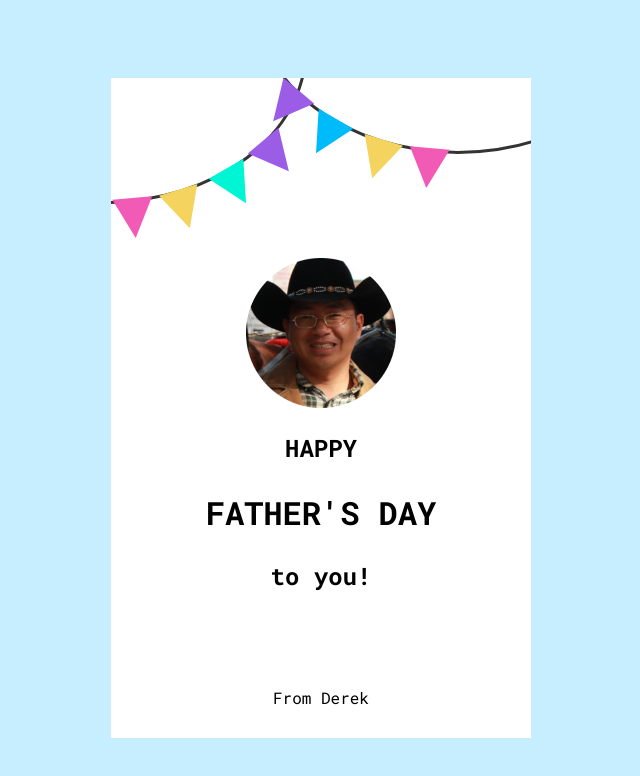
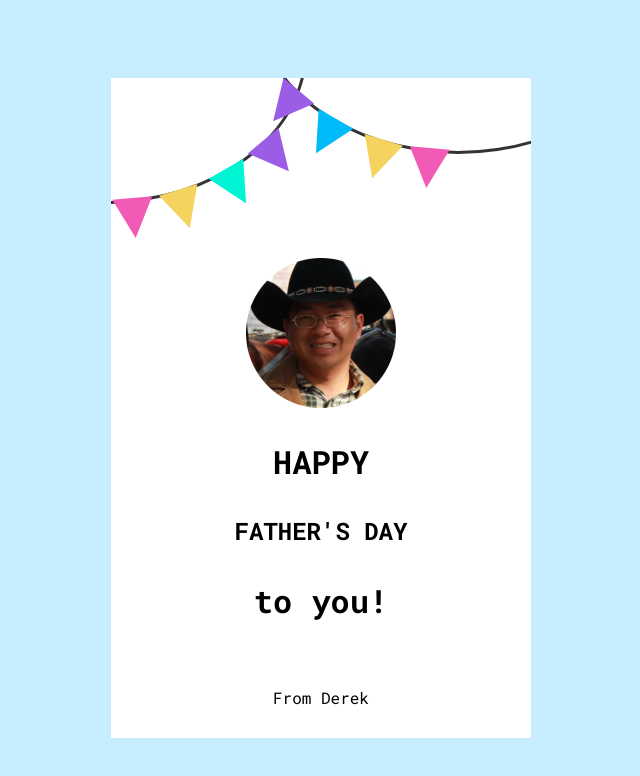
Before and after one commit to DereC4/DadBirthdayCard, a plain HTML site: page index.html in a window 1280 px wide. Shown: the whole page, without its empty margins (319-959 px from the left). Drawn offline with Linux system fonts and the light colour scheme.

Commit message:
WE FINALLY FIXED THE OVERFLOW AND BACKFACE BUG AARGHGHGHGH

```diff
--- a/index.html
+++ b/index.html
@@ -25,9 +25,9 @@
             </div>
             <img src="./assets/dadHeadshot.png" alt="Circular photo of my dad" class="dadHeadShot">
             <div class="outside-text">
-                <h3>HAPPY</h3>
-                <h2>FATHER'S DAY</h2>
-                <h3>to you!</h3>
+                <h3 class="text">HAPPY</h3>
+                <h2 class="text">FATHER'S DAY</h2>
+                <h3 class="text">to you!</h3>
             </div>
             <div class="foot">
                 From Derek
--- a/styles.css
+++ b/styles.css
@@ -1,14 +1,6 @@
 :root {
     --background: #c7eeff;
     font-family: 'Roboto Mono';
-}
-
-h3 {
-    font-size: 24px;
-}
-
-h2 {
-    font-size: 32px;
 }
 
 body {
@@ -22,7 +14,6 @@ body {
 .birthdayCard {
     background-color: #fff;
     position: relative;
-    transform-style: preserve-3d;
     transform: perspective(2500px);
     transition: 4s;
 }
@@ -42,12 +33,28 @@ body {
     display: flex;
     flex-direction: column;
     align-items: center;
-    overflow: hidden;
     transition: .4s;
     transform-origin: left;
-    transform-style: preserve-3d;
     width: 360px;
     height: 600px;
+    transform-style: preserve-3d;
+}
+
+.deco {
+    position: absolute;
+    background-color: transparent;
+    padding: 30px;
+    transition: .4s;
+    transform-origin: left;
+    width: 360px;
+    height: 600px;
+    overflow: hidden;
+    z-index: -3;
+    top: 0;
+}
+
+.text {
+    backface-visibility: hidden;
 }
 
 .wrap-deco {
@@ -139,8 +146,17 @@ body {
     backface-visibility: hidden;
 }
 
+.outside-text h2 {
+    font-size: 24px;
+}
+
+.outside-text h3 {
+    font-size: 32px;
+}
+
 .foot {
     margin-top: auto;
+    backface-visibility: hidden;
 }
 
 .cardInside {
```
